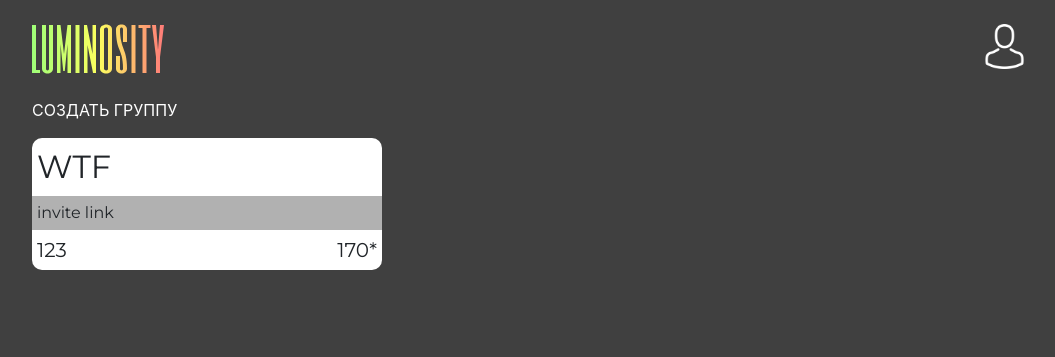
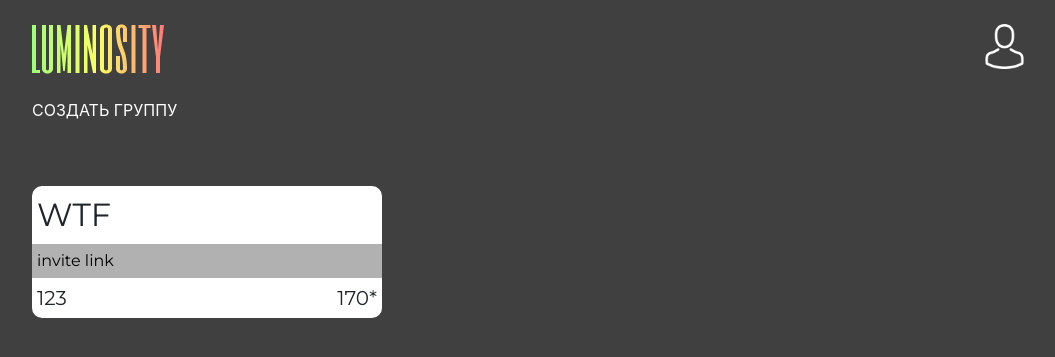
Before and after one commit to chmelevme/Hbonch, a Flask app: page /profile/groups in a window 1280 px wide. Shown: the top 357 px of the page, without its empty margins (53-1108 px from the left). Run offline with Flask 2, Linux system fonts and the light colour scheme; a user stored in the database is signed in; data comes from the database, SQL or seed files in the repository; some libraries are stand-ins or nearby versions.

Commit message:
done everything

```diff
--- a/Static/css/groups.css
+++ b/Static/css/groups.css
@@ -44,8 +44,12 @@
 
 .invlink{
 	padding: 5px;
+	height: auto;
+	width: 100%;
 	font-family: Montserrat;
 	background-color: rgb(177, 177, 177);
+	overflow: auto;
+	border-style: none;
 }
 
 .nameg{
--- a/main/routes.py
+++ b/main/routes.py
@@ -6,6 +6,7 @@ from main.forms import create_deadline
 from sqlalchemy import update
 
 main = Blueprint('main', __name__, url_prefix='/main', template_folder='templates')
+
 
 @login_required
 @main.route('/index', methods=['GET', 'POST'])
@@ -65,10 +66,10 @@ def main_route():
 def done(id):
     deadline = Deadline.query.filter_by(id=id).first()
     group_id = deadline.group_id
-    if Deadline_status.query.filter_by(deadline_id=deadline.id).first().status == 1:
+    if Deadline_status.query.filter_by(deadline_id=deadline.id, user_id=current_user.id).first().status != 2:
         return redirect(url_for('main.main_route'))
+    Deadline_status.query.filter_by(deadline_id=deadline.id,user_id=current_user.id).first().status = 1
     if group_id != current_user.self_group.id:
-        Deadline_status.query.filter_by(deadline_id=deadline.id).first().status = 1
         s = db.session.query(members).filter(members.c.group_id == group_id,
                                              members.c.user_id == current_user.id).first().points + deadline.level.value
         db.session.query(members).filter(members.c.group_id == group_id, members.c.user_id == current_user.id).update(
--- a/user_profile/forms.py
+++ b/user_profile/forms.py
@@ -36,6 +36,6 @@ class create_group(FlaskForm):
     submit = SubmitField('Создать')
 
     def validate_name(self, name):
-        name = Group.query.filter_by(name=name.data)
+        name = Group.query.filter_by(name=name.data).first()
         if name is not None:
             raise ValidationError('Это название уже занято')
--- a/user_profile/routes.py
+++ b/user_profile/routes.py
@@ -12,7 +12,9 @@ user_profile = Blueprint('profile', __name__, url_prefix='/profile', template_fo
 @user_profile.route('/groups', methods=['POST', 'GET'])
 def group():
     form = create_group()
+    print(form.validate_on_submit())
     if form.validate_on_submit():
+        print('here')
         group = Group(name=form.name.data)
         group.members.append(current_user)
         db.session.add(group)
@@ -23,17 +25,11 @@ def group():
     response = []
     for item in groups_id:
         a = dict()
-        a['name']=Group.query.get(item).name
-        a['url']=Group.query.get(item).invite_link
-        a['members']=get_users_from_group(item)
+        a['name'] = Group.query.get(item).name
+        a['url'] = Group.query.get(item).invite_link
+        a['members'] = get_users_from_group(item)
         response.append(a)
-    print(response)
-    for person in response[0]['members']:
-        print(person['user'])
-
-
     return render_template('groups/groups.html', groups=response, form=form)
-
 
 
 def get_users_from_group(id):
@@ -50,8 +46,10 @@ def get_users_from_group(id):
 @user_profile.route('/invite/<string:url>')
 def invite(url):
     group = Group.verify_invite_link(url)
+
     if group is not None:
         group.members.append(current_user)
+        db.session.commit()
         deadlines_ids = [item.id for item in group.deadlines.all()]
         for deadline_id in deadlines_ids:
             d_s = Deadline_status(user_id=current_user.id, deadline_id=deadline_id)
--- a/webapp/templates/groups/groups.html
+++ b/webapp/templates/groups/groups.html
@@ -46,15 +46,6 @@
 	</div>
 </div>
 
-<!--<form action="" method="post" novalidate>
-		{{ form.hidden_tag() }}
-		{{form.name.label}}
-		{{form.name}}
-		{{form.submit}}
-</form>-->
-
-
-
 <div class="container groups">
 
 		<div class="crtit"><a href="#" data-toggle="modal" data-target="#Modal1" class="a">СОЗДАТЬ ГРУППУ</a></div>
@@ -66,12 +57,12 @@
 						<h3 class="modal-title">Создание группы</h3>
 					</div>
 					<form action="" method="post" novalidate>
-					{{ form.hidden_tag() }}
+						{{ form.hidden_tag() }}
 						<div class="modal-body">
 
 							<div class="modal-text">Введите название</div>
 							<div >
-								{{form.name}} <br>
+								{{ form.name }} <br>
 							</div>
 						</div>
 
@@ -88,10 +79,13 @@
 
 	<div class="row">
 		{%for item in groups%}
-			<div class="col-4">
+			<div class="col-4 mt-5">
 				<div class="columngroup">
 					<div class="nameg">{{ item['name']}}</div>
-					<div class="invlink">{{item['url']}}</div>
+
+					<input class="invlink" type="text" readonly="readonly" value="{{item['url']}}">
+
+					<!--<div class="invlink">{{item['url']}}</div>-->
 					{% for person in item['members'] %}
 					<div class="userinf">
 							<div class="pers">{{person['user']}}</div>
```
Also changed, not shown: webapp/models.py (+5 -3 lines).
